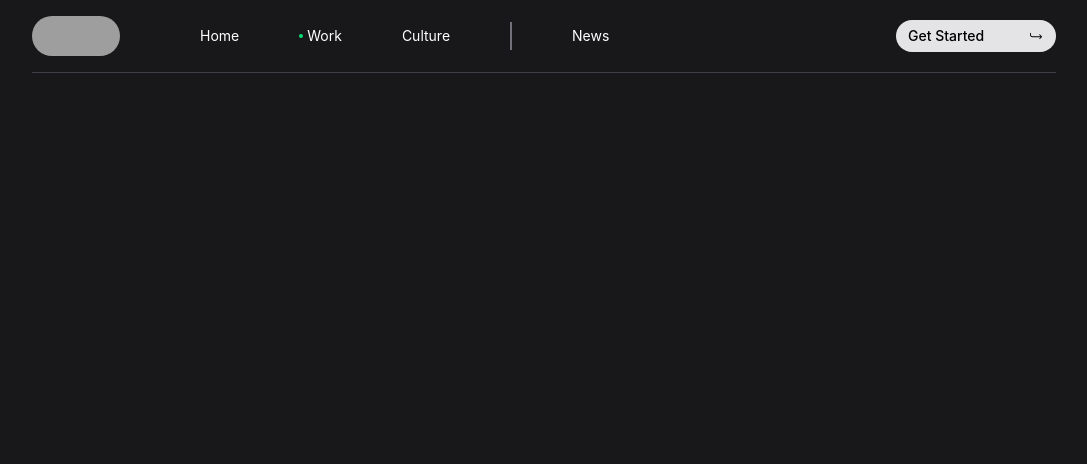
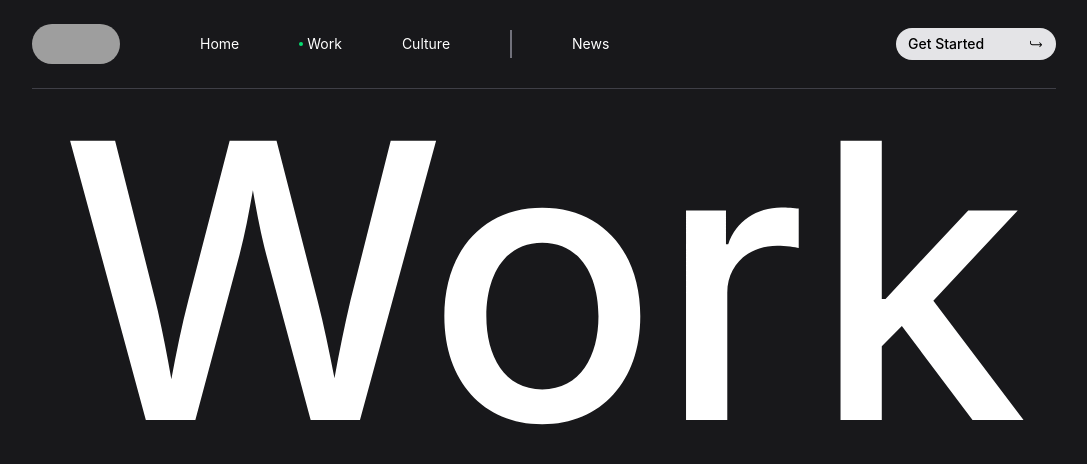
Before and after one commit to MR-ALENN/Refokuss, a React (Vite) app: page / in a window 1280 px wide. Shown: the top 464 px of the page, without its empty margins (96-1183 px from the left). Built offline with nearby package versions, Linux system fonts and the light colour scheme; grey boxes are pictures that could not be loaded.

Commit message:
Work Component with images rendering is Done

```diff
--- a/src/App.jsx
+++ b/src/App.jsx
@@ -1,12 +1,13 @@
 import React from "react";
 import NavBar from "./componets/NavBar";
-
+import Work from "./componets/Work";
 
 const App = () => {
   return (
     <>
     <div className="w-screen h-screen bg-zinc-900 text-white">
    <NavBar />
+   <Work />
     </div>
     </>
   )
--- a/src/componets/NavBar.jsx
+++ b/src/componets/NavBar.jsx
@@ -5,7 +5,7 @@ const NavBar = () => {
   return (
    <>
 
-    <div className="max-w-5xl mx-auto py-4 flex items-center justify-between border-b border-zinc-700">
+    <div className="max-w-5xl mx-auto py-6 flex items-center justify-between border-b border-zinc-700">
    <div className="nleft flex  items-center">
      <img className="w-22 h-10 rounded-full" src="https://assets-global.website-files.com/6024cb0edb66de5e830d3665/60343177940d0b566d3991b7_og.png" alt=""  />
     <div className="links flex gap-15 ml-20">
--- /dev/null
+++ b/src/componets/Work.jsx
@@ -0,0 +1,25 @@
+import React from 'react'
+import { ImGift } from 'react-icons/im'
+
+const Work = () => {
+    const images = [
+        {url:"https://cdn.prod.website-files.com/664dc8b6bc52b504509197f0/6697d713cb10965e8dbdee18_YIR%202021%20-%204%203.webp",top:"42%",left:"60%",isActive:false},
+        {url:"https://encrypted-tbn0.gstatic.com/images?q=tbn:ANd9GcRzgMPhNRLEscD2F2mKsBHa3SUhgnvN9g52QA&s",top:"45%",left:"55%",isActive:false},
+        {url:"https://cdn.prod.website-files.com/664dc8b6bc52b504509197e4/667c85a1151f26218228b9d3_Refokus.png",top:"55%",left:"45%",isActive:false},
+        {url:"https://cdn.prod.website-files.com/664dc8b6bc52b504509197f0/6697d713cb10965e8dbdee18_YIR%202021%20-%204%203.webp",top:"47%",left:"53%",isActive:false},
+        {url:"https://cdn.prod.website-files.com/664dc8b6bc52b504509197f0/66b216eeb2587178cacfc781_macbook-16-pro-mockup-on-concrete-background-front-view.webp",top:"60%",left:"52%",isActive:false},
+        {url:"https://encrypted-tbn0.gstatic.com/images?q=tbn:ANd9GcSaHIsZV72fWyQtJtBJwusy9eoLdWxN4E6juw&s",top:"70%",left:"57%",isActive:false},
+    ]
+  return (
+    <div className='w-full'>
+        <div className='relative max-w-5xl mx-auto flex justify-center items-center '>
+            <h1 className='text-[30vw] font-medium select-none leading-none'>Work</h1>
+        <div className='absolute w-full h-full top-0 translate-x-[-10%] translate-y-[-10%]'>
+          { images.map((elem,index)=>(elem.isActive && ( <img className=" absolute w-60 rounded-xl" src={elem.url} style={{top:elem.top,left:elem.left}} />)))}
+        </div>
+        </div>
+    </div>
+  )
+}
+
+export default Work
```
